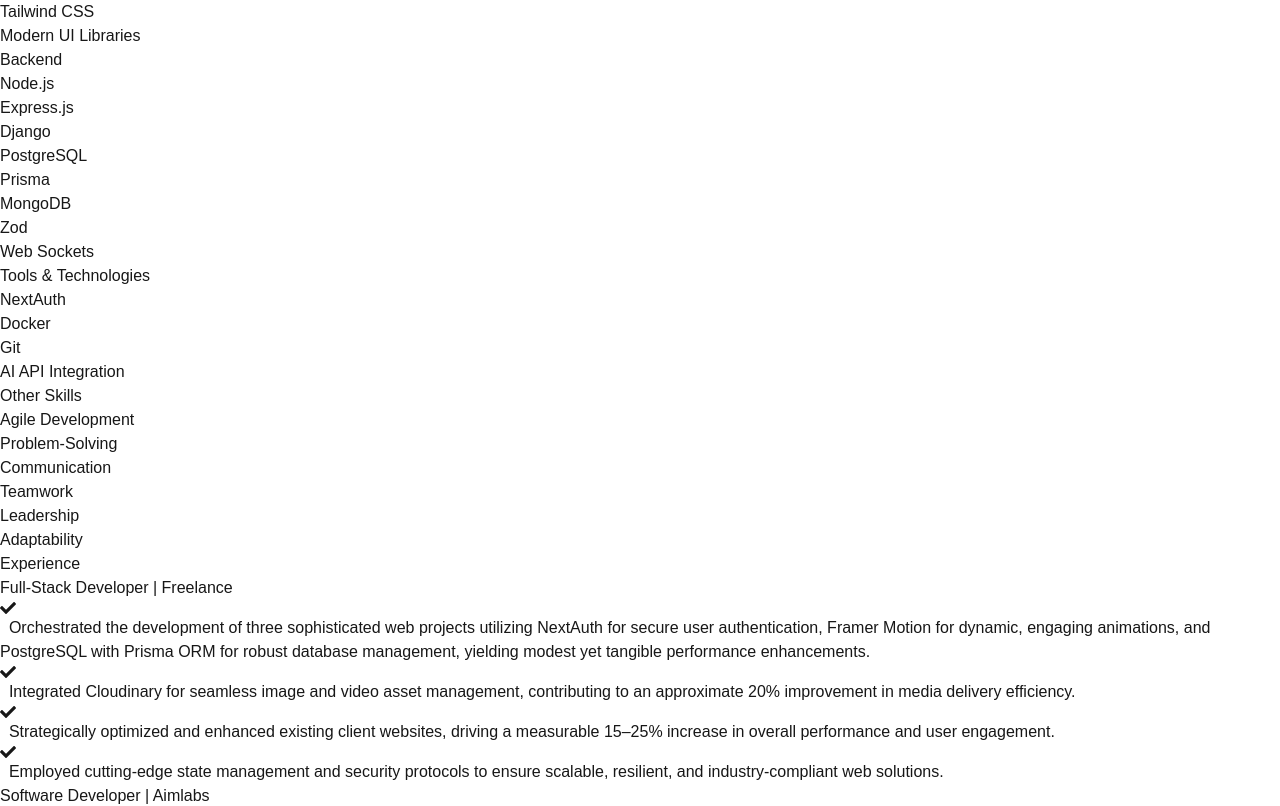
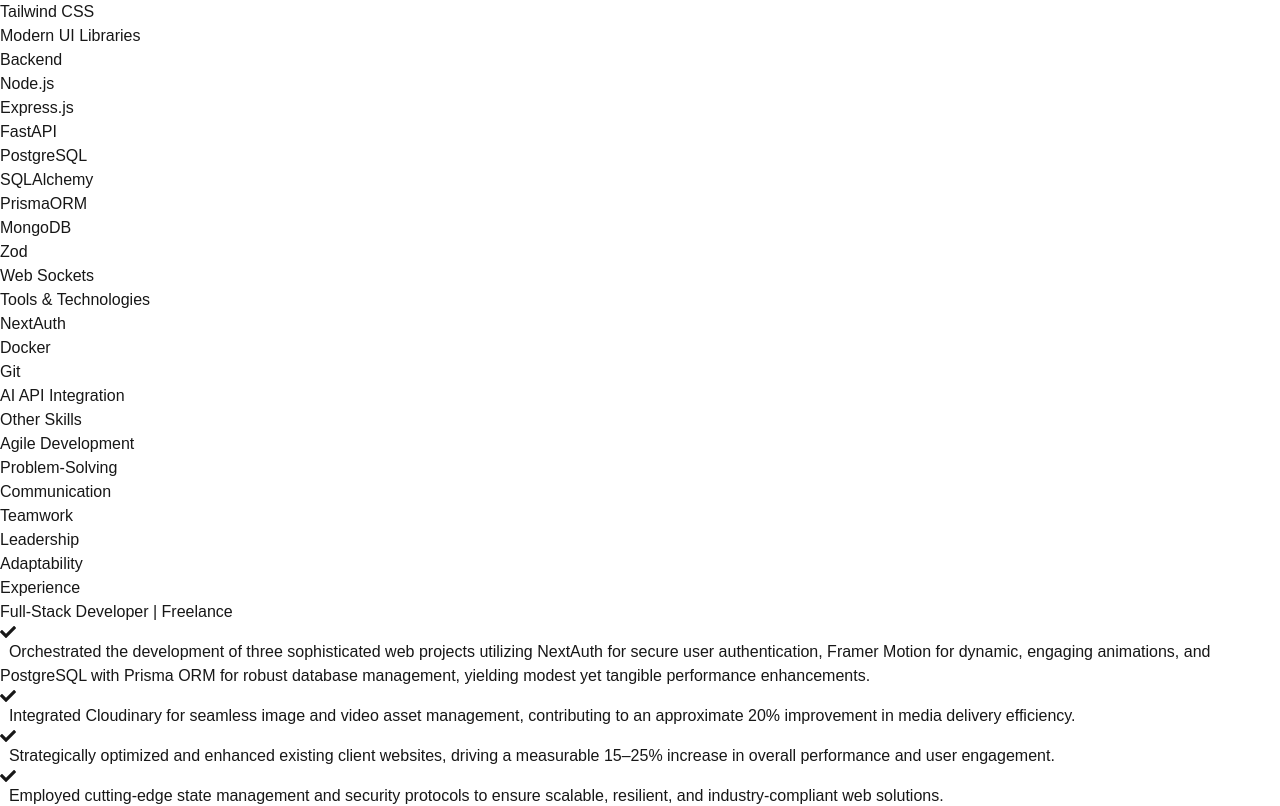
Before and after one commit to Harunath/portfolio_2025-3, a Next.js app: page / in a window 1280 px wide. Shown: the part 1160-1966 px from the top of the page. Built offline with nearby package versions, Linux system fonts and the light colour scheme.

Commit message:
animations-1

```diff
--- a/src/components/ContactUs.tsx
+++ b/src/components/ContactUs.tsx
@@ -1,6 +1,6 @@
 "use client";
-import React from "react";
-import { motion } from "framer-motion";
+import React, { ReactNode } from "react";
+import { motion, useAnimation } from "framer-motion";
 import { FaGithub, FaLinkedin } from "react-icons/fa";
 import { MdEmail, MdLocationOn, MdPhone } from "react-icons/md";
 
@@ -50,17 +50,7 @@
 			</h1>
 			<div className="flex flex-col items-center space-y-6">
 				{contacts.map((contact, index) => (
-					<motion.a
-						whileHover={{ scale: 1.05 }}
-						whileTap={{ scale: 0.95 }}
-						key={index}
-						href={contact.link}
-						target="_blank"
-						rel="noopener noreferrer"
-						className="flex items-center  md:pl-20 w-full sm:w-96 bg-gray-700 hover:bg-gray-600 border border-blue-900 hover:border-blue-700 p-4 rounded-lg shadow-md transition">
-						<span className="text-blue-700">{contact.icon}</span>
-						<span className="ml-3 text-lg">{contact.value}</span>
-					</motion.a>
+					<Links key={index} contact={contact} />
 				))}
 			</div>
 		</motion.div>
@@ -68,3 +58,42 @@
 };
 
 export default ContactUs;
+
+const Links = ({
+	contact,
+	key,
+}: {
+	key: number;
+	contact: {
+		icon: ReactNode;
+		label: string;
+		value: string;
+		link: string;
+	};
+}) => {
+	const controls = useAnimation();
+
+	return (
+		<motion.a
+			key={key}
+			onHoverStart={() => {
+				controls.start({
+					rotate: [0, 20, -20, 20, -20, 0],
+					transition: { duration: 0.6, ease: "easeInOut" },
+				});
+			}}
+			onHoverEnd={() => {
+				controls.stop(); // Stop the current animation
+				controls.start({ rotate: 0 }); // Reset to 0 to avoid stuck rotation
+			}}
+			animate={controls}
+			whileTap={{ scale: 0.95 }}
+			href={contact.link}
+			target="_blank"
+			rel="noopener noreferrer"
+			className="flex items-center  md:pl-20 w-full sm:w-96 bg-gray-700 hover:bg-gray-600 border border-blue-900 hover:border-blue-700 p-4 rounded-lg shadow-md transition">
+			<span className="text-blue-700">{contact.icon}</span>
+			<span className="ml-3 text-lg">{contact.value}</span>
+		</motion.a>
+	);
+};
--- a/src/components/Experience.tsx
+++ b/src/components/Experience.tsx
@@ -1,5 +1,6 @@
 import React from "react";
 import { FaCheck } from "react-icons/fa";
+import InViewUp from "./animations/InViewUp";
 
 const Experience: React.FC = () => {
 	return (
@@ -7,12 +8,17 @@
 			<div className="flex flex-col items-center justify-between mx-auto">
 				{/* Header */}
 				<div className="flex justify-center items-center w-full h-full text-center lg:text-left mb-4 lg:mb-8">
-					<h1 className="text-3xl font-extrabold text-blue-700">Experience</h1>
+					<InViewUp>
+						<h1 className="text-3xl font-extrabold text-blue-700">
+							Experience
+						</h1>
+					</InViewUp>
 				</div>
 
 				{/* Experience Details */}
 				<div className="w-full mx-auto space-y-8">
 					{/* Freelance Experience */}
+					<InViewUp>
 						<div className="p-6 rounded-lg shadow-md border border-blue-900">
 							<h2 className="text-lg sm:text-2xl font-bold text-blue-700 mb-2">
 								Full-Stack Developer |{" "}
@@ -26,17 +32,17 @@
 									&nbsp; Orchestrated the development of three sophisticated web
 									projects utilizing NextAuth for secure user authentication,
 									Framer Motion for dynamic, engaging animations, and PostgreSQL
-								with Prisma ORM for robust database management, yielding modest
-								yet tangible performance enhancements.
+									with Prisma ORM for robust database management, yielding
+									modest yet tangible performance enhancements.
 								</p>
 
 								<p className="flex">
 									<span>
 										<FaCheck className="w-3 md:w-4 mr-2 text-green-500" />
 									</span>
-								&nbsp; Integrated Cloudinary for seamless image and video asset
-								management, contributing to an approximate 20% improvement in
-								media delivery efficiency.{" "}
+									&nbsp; Integrated Cloudinary for seamless image and video
+									asset management, contributing to an approximate 20%
+									improvement in media delivery efficiency.{" "}
 								</p>
 								<p className="flex">
 									<span>
@@ -51,13 +57,14 @@
 										<FaCheck className="w-3 md:w-4 mr-2 text-green-500" />
 									</span>
 									&nbsp; Employed cutting-edge state management and security
-								protocols to ensure scalable, resilient, and industry-compliant
-								web solutions.
+									protocols to ensure scalable, resilient, and
+									industry-compliant web solutions.
 								</p>
 							</div>
 						</div>
-
+					</InViewUp>
 					{/* Aimlabs Experience */}
+					<InViewUp>
 						<div className="p-6 rounded-lg shadow-md border border-blue-900">
 							<h2 className="text-lg md:text-2xl font-bold text-blue-700 mb-2">
 								Software Developer |{" "}
@@ -76,17 +83,17 @@
 									&nbsp; Orchestrated the development of three sophisticated web
 									projects utilizing NextAuth for secure user authentication,
 									Framer Motion for dynamic, engaging animations, and PostgreSQL
-								with Prisma ORM for robust database management, yielding modest
-								yet tangible performance enhancements.
+									with Prisma ORM for robust database management, yielding
+									modest yet tangible performance enhancements.
 								</p>
 
 								<p className="flex">
 									<span>
 										<FaCheck className="w-3 md:w-4 mr-2 text-green-500" />
 									</span>
-								&nbsp; Integrated Cloudinary for seamless image and video asset
-								management, contributing to an approximate 20% improvement in
-								media delivery efficiency.{" "}
+									&nbsp; Integrated Cloudinary for seamless image and video
+									asset management, contributing to an approximate 20%
+									improvement in media delivery efficiency.{" "}
 								</p>
 								<p className="flex">
 									<span>
@@ -101,11 +108,12 @@
 										<FaCheck className="w-3 md:w-4 mr-2 text-green-500" />
 									</span>
 									&nbsp; Employed cutting-edge state management and security
-								protocols to ensure scalable, resilient, and industry-compliant
-								web solutions.
+									protocols to ensure scalable, resilient, and
+									industry-compliant web solutions.
 								</p>
 							</div>
 						</div>
+					</InViewUp>
 				</div>
 			</div>
 		</div>
--- a/src/components/Hero.tsx
+++ b/src/components/Hero.tsx
@@ -4,6 +4,7 @@
 import { Typewriter } from "react-simple-typewriter";
 import Image from "next/image";
 import BorderAnimate from "./ui/BorderAnimate";
+import InViewUp from "./animations/InViewUp";
 
 const Hero: React.FC = () => {
 	return (
@@ -14,9 +15,12 @@
 					initial={{ opacity: 0, x: -20 }}
 					animate={{ opacity: 1, x: 0 }}
 					transition={{ duration: 0.8, delay: 0.2 }}>
+					<InViewUp>
 						<h1 className="text-4xl font-bold text-center lg:text-left tracking-tight text-white">
 							I&apos;m <span className="text-blue-700">Harunath Eskuri</span>
 						</h1>
+					</InViewUp>
+					<InViewUp>
 						<h2 className="mt-3 text-2xl text-blue-600 text-center lg:text-left sm:text-xl">
 							<Typewriter
 								words={[
@@ -32,11 +36,15 @@
 								delaySpeed={1000}
 							/>
 						</h2>
+					</InViewUp>
+					<InViewUp>
 						<p className="mt-4 text-lg text-center md:text-start text-white leading-relaxed">
 							A passionate full-stack developer skilled in crafting seamless web
-						experiences with React, Next.js, and Node.js. Dedicated to building
-						innovative solutions that leave an impact.
+							experiences with React, Next.js, and Node.js. Dedicated to
+							building innovative solutions that leave an impact.
 						</p>
+					</InViewUp>
+					<InViewUp>
 						<div className="mt-10 flex flex-col gap-3 sm:flex-row w-fit justify-center lg:justify-start mx-auto">
 							<motion.a
 								href="mailto:harunath04@gmail.com"
@@ -53,10 +61,12 @@
 								Resume
 							</motion.a>
 						</div>
+					</InViewUp>
 				</motion.div>
 
 				<div className="h-full w-full mt-8 lg:mt-0 flex flex-1 justify-center items-center">
 					<div className="relative w-full max-w-80">
+						<InViewUp>
 							<BorderAnimate>
 								<Image
 									src="https://res.cloudinary.com/degrggosz/image/upload/v1739790836/profile_de5op1.png"
@@ -66,6 +76,7 @@
 									alt="Harunath"
 								/>
 							</BorderAnimate>
+						</InViewUp>
 					</div>
 				</div>
 			</div>
--- a/src/components/Skills.tsx
+++ b/src/components/Skills.tsx
@@ -1,3 +1,5 @@
+import InViewUp from "./animations/InViewUp";
+
 export default function Skills() {
 	const skills = [
 		{
@@ -24,9 +26,10 @@
 			items: [
 				"Node.js",
 				"Express.js",
-				"Django",
+				"FastAPI",
 				"PostgreSQL",
-				"Prisma",
+				"SQLAlchemy",
+				"PrismaORM",
 				"MongoDB",
 				"Zod",
 				"Web Sockets",
@@ -52,14 +55,17 @@
 	return (
 		<div className="max-w-3xl mx-auto shadow-lg rounded-2xl">
 			<h2 className="text-3xl font-bold text-blue- mb-4 text-blue-700">
-				Skills
+				<InViewUp>Skills</InViewUp>
 			</h2>
 			<div className="space-y-4">
 				{skills.map((skill, index) => (
 					<div key={index}>
+						<InViewUp>
 							<h3 className="text-xl font-semibold text-white">
 								{skill.category}
 							</h3>
+						</InViewUp>
+						<InViewUp>
 							<ul className="mt-2 flex flex-wrap gap-2">
 								{skill.items.map((item, idx) => (
 									<li
@@ -69,6 +75,7 @@
 									</li>
 								))}
 							</ul>
+						</InViewUp>
 					</div>
 				))}
 			</div>
--- /dev/null
+++ b/src/components/animations/InViewUp.tsx
@@ -0,0 +1,44 @@
+"use client";
+import { motion, useAnimation, useInView } from "framer-motion";
+import React, { ReactNode, useEffect, useRef } from "react";
+
+const InViewUp = ({ children }: { children: ReactNode }) => {
+	const ref = useRef(null);
+	const inView = useInView(ref, { once: true });
+	const varients = {
+		initial: {
+			y: 50,
+			x: 50,
+			opactity: 0.5,
+			scale: 0.5,
+		},
+		animate: {
+			y: 0,
+			x: 0,
+			opactity: 1,
+			scale: 1,
+			transition: {
+				duration: 0.3,
+				ease: "easeIn",
+			},
+		},
+	};
+	const mainControls = useAnimation();
+	useEffect(() => {
+		if (inView) {
+			mainControls.start("animate");
+		}
+	}, [inView]);
+	return (
+		<motion.div
+			ref={ref}
+			variants={varients}
+			initial="initial"
+			animate={mainControls}
+			className="h-full w-full">
+			{children}
+		</motion.div>
+	);
+};
+
+export default InViewUp;
```
Also changed, not shown: src/components/About.tsx (+12 -5 lines). Lines whose indentation alone changed are shown as unchanged.
